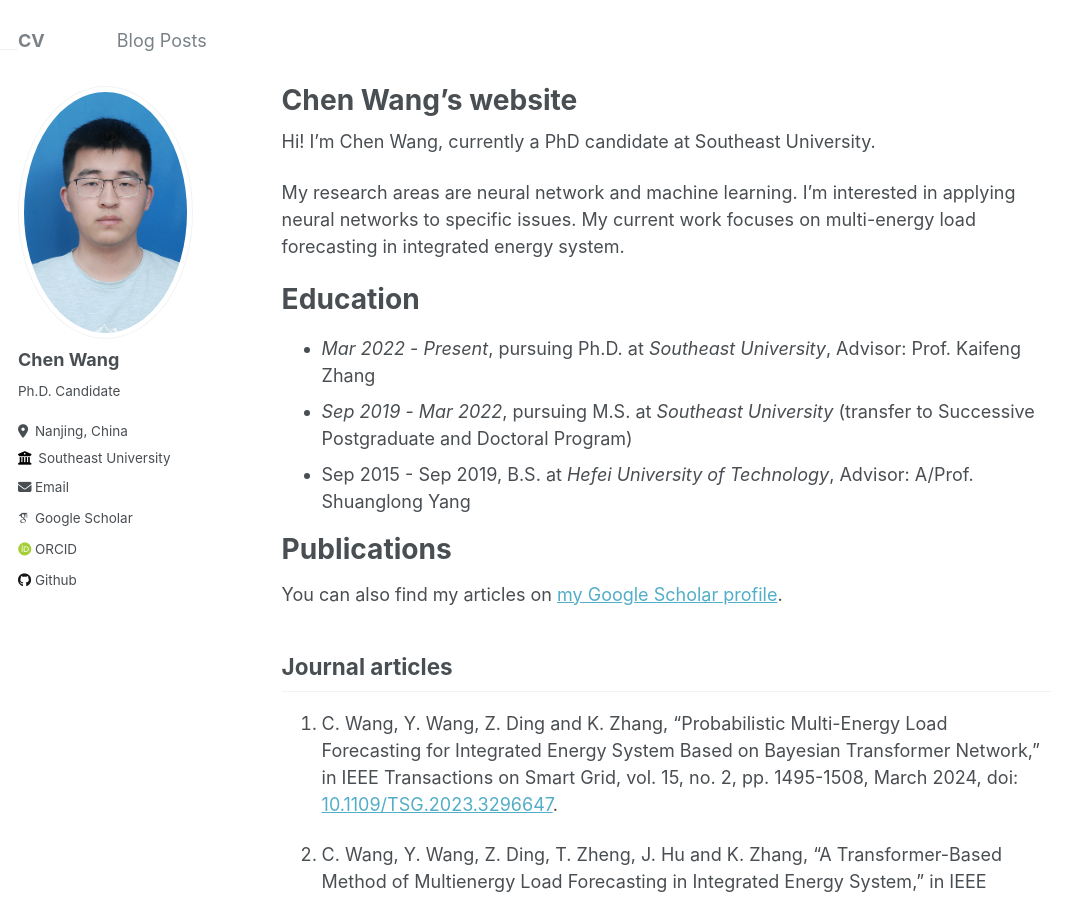
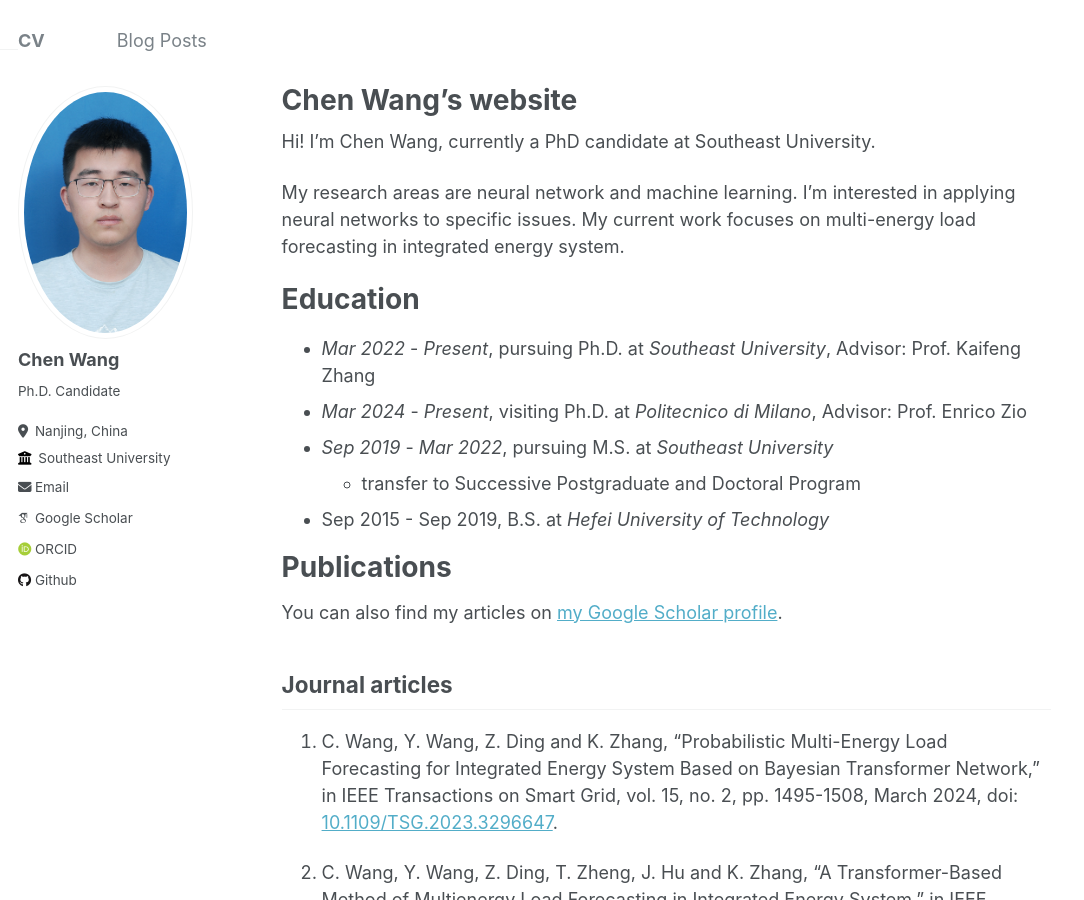
Before and after one commit to wangc1073/wangc1073.github.io, a Jekyll site: the page built from _pages/about.md, in a window 1280 px wide and 900 px high. Shown: the whole window, without its empty margins (0-1084 px from the left). Built offline with Jekyll 4.4.1, drawn with Linux system fonts in a browser that asks for light colours; some web fonts are replaced.

Commit message:
Update about.md

```diff
--- a/_pages/about.md
+++ b/_pages/about.md
@@ -17,8 +17,10 @@ Education
 ======
 
 * *Mar 2022* - *Present*, pursuing Ph.D. at *Southeast University*, Advisor: Prof. Kaifeng Zhang
-* *Sep 2019* - *Mar 2022*, pursuing M.S. at *Southeast University* (transfer to Successive Postgraduate and Doctoral Program)
-* Sep 2015 - Sep 2019, B.S. at *Hefei University of Technology*, Advisor: A/Prof. Shuanglong Yang
+* *Mar 2024* - *Present*, visiting Ph.D. at *Politecnico di Milano*, Advisor: Prof. Enrico Zio
+* *Sep 2019* - *Mar 2022*, pursuing M.S. at *Southeast University*
+  - transfer to Successive Postgraduate and Doctoral Program
+* Sep 2015 - Sep 2019, B.S. at *Hefei University of Technology*
 
 Publications
 ======
```
